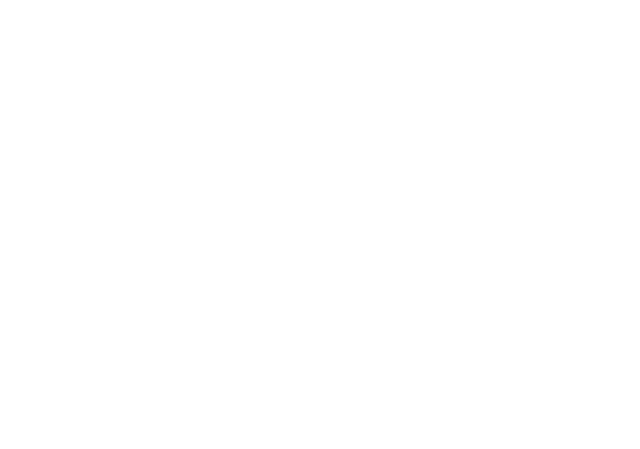
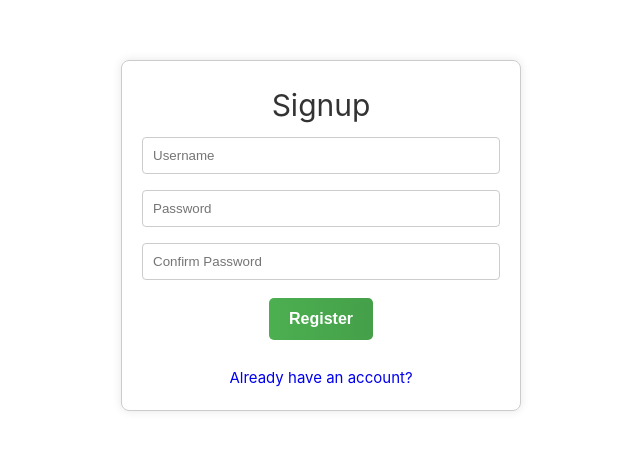
Before and after one commit to kechillosh/proiect-final, a Vue app: page /Signup in a window 1280 px wide. Before the commit this address had no page. Shown: the part 165-614 px from the top of the page, without its empty margins (319-959 px from the left). Built offline with nearby package versions, Linux system fonts and the light colour scheme.

Commit message:
LogIn and signup facute complet

```diff
--- a/src/router/index.js
+++ b/src/router/index.js
@@ -37,7 +37,7 @@ const router = createRouter({
     },
     {
       path: '/Run',
-      name: 'Signup',
+      name: 'Run',
       component:Run
     }
 
--- a/src/views/HomeView.vue
+++ b/src/views/HomeView.vue
@@ -37,7 +37,7 @@ export default {
   components: { Navbar },
   data() {
     return {
-      user: localStorage.getItem("username"),
+      user: localStorage.getItem('username'),
 
     }
   },
--- a/src/views/LoginView.vue
+++ b/src/views/LoginView.vue
@@ -26,16 +26,25 @@ export default {
     }
   },
   methods:{
-    Login(){
-      if(this.username === localStorage.getItem("username") && this.password === localStorage.getItem("password")){
-        this.$router.push("/Home")
+    Login() {
+      const accounts = JSON.parse(localStorage.getItem('accounts')) || [];
+      const matchedAccount = accounts.find(account => account.username === this.username && account.password === this.password);
+
+      if (matchedAccount) {
+        // Clear previous user data
+        localStorage.removeItem('username');
+
+        // Store only the username in localStorage
+        localStorage.setItem('username', this.username);
+
+        // Redirect to the Home page or perform any other action
+        this.$router.push("/Home");
       } else {
-        alert("Datele introduse nu sunt corecte")
+        alert("Invalid credentials");
       }
     }
   }
 }
-
 </script>
 
 <style scoped>
--- a/src/views/SignupView.vue
+++ b/src/views/SignupView.vue
@@ -1,4 +1,3 @@
-
 <template>
   <div class="signup-container">
     <div class="Signup">
@@ -6,7 +5,7 @@
       <input type="text" placeholder="Username" v-model="username">
       <input type="password" placeholder="Password" v-model="password">
       <input type="password" placeholder="Confirm Password" v-model="password2">
-    <button v-on:click="Signup">Register</button>
+      <button v-on:click="signup">Register</button>
 
       <p>
         <router-link to="/">
@@ -15,7 +14,6 @@
       </p>
     </div>
   </div>
-
 </template>
 
 <script>
@@ -26,20 +24,38 @@ export default {
     return {
       username: "",
       password: "",
-      password2: ""
+      password2: "",
+      accounts: []
     };
   },
   methods: {
-    Signup() {
+    signup() {
       if (this.password === this.password2 && this.username.length >= 6) {
-        alert("Contul a fost creat");
-        // Store username and password separately in local storage
-        localStorage.setItem('username', this.username);
-        localStorage.setItem('password', this.password);
+        // Check if the username is already taken
+        const isUsernameTaken = this.accounts.some(account => account.username === this.username);
+
+        if (isUsernameTaken) {
+          alert("Username is already taken. Choose another one.");
         } else {
-        alert("Parolele nu coincid sau username-ul are mai putin de 6 caractere.");
+          // Add the new account to the array
+          this.accounts.push({
+            username: this.username,
+            password: this.password
+          });
+
+          // Save the updated array back to localStorage
+          localStorage.setItem('accounts', JSON.stringify(this.accounts));
+
+          alert("Account created successfully");
+        }
+      } else {
+        alert("Passwords do not match or the username has fewer than 6 characters.");
       }
     }
+  },
+  mounted() {
+    // Retrieve existing accounts from localStorage when the component is mounted
+    this.accounts = JSON.parse(localStorage.getItem('accounts')) || [];
   }
 };
 </script>
```
Lines whose indentation alone changed are shown as unchanged.
